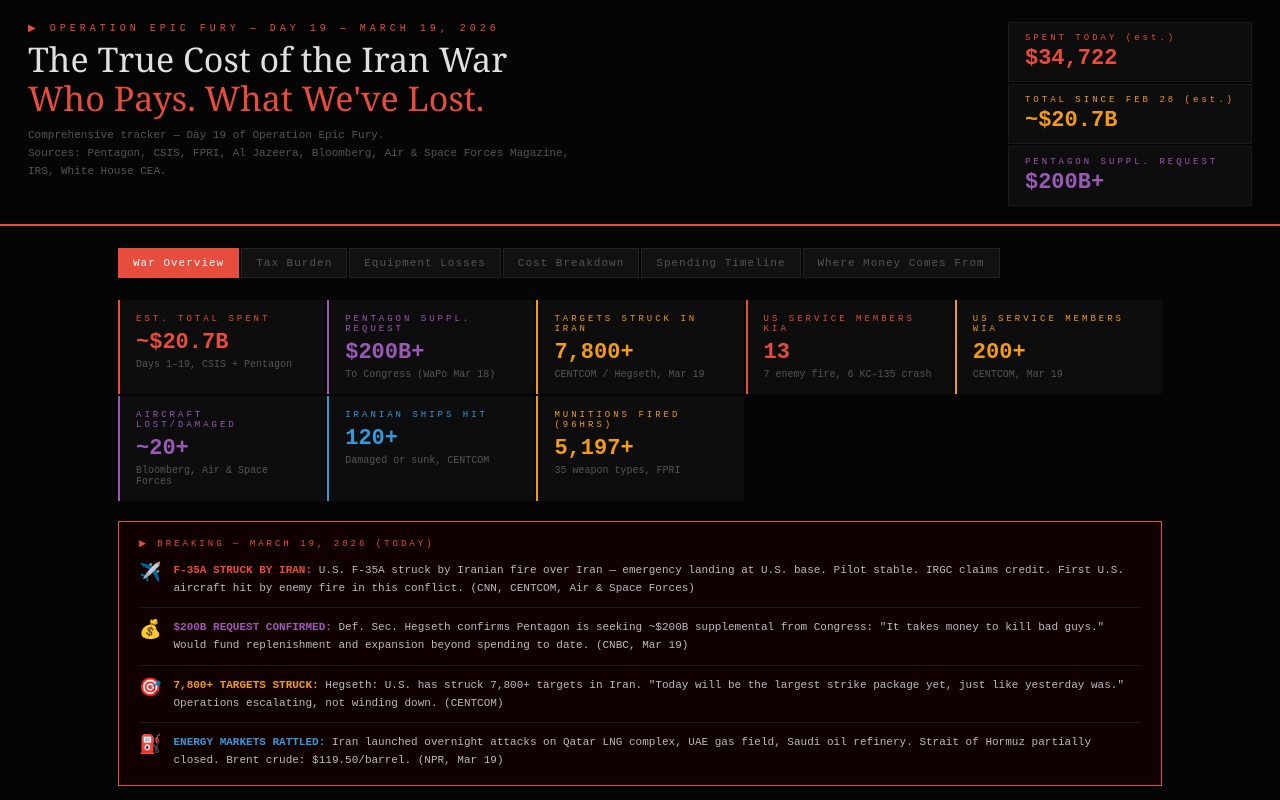
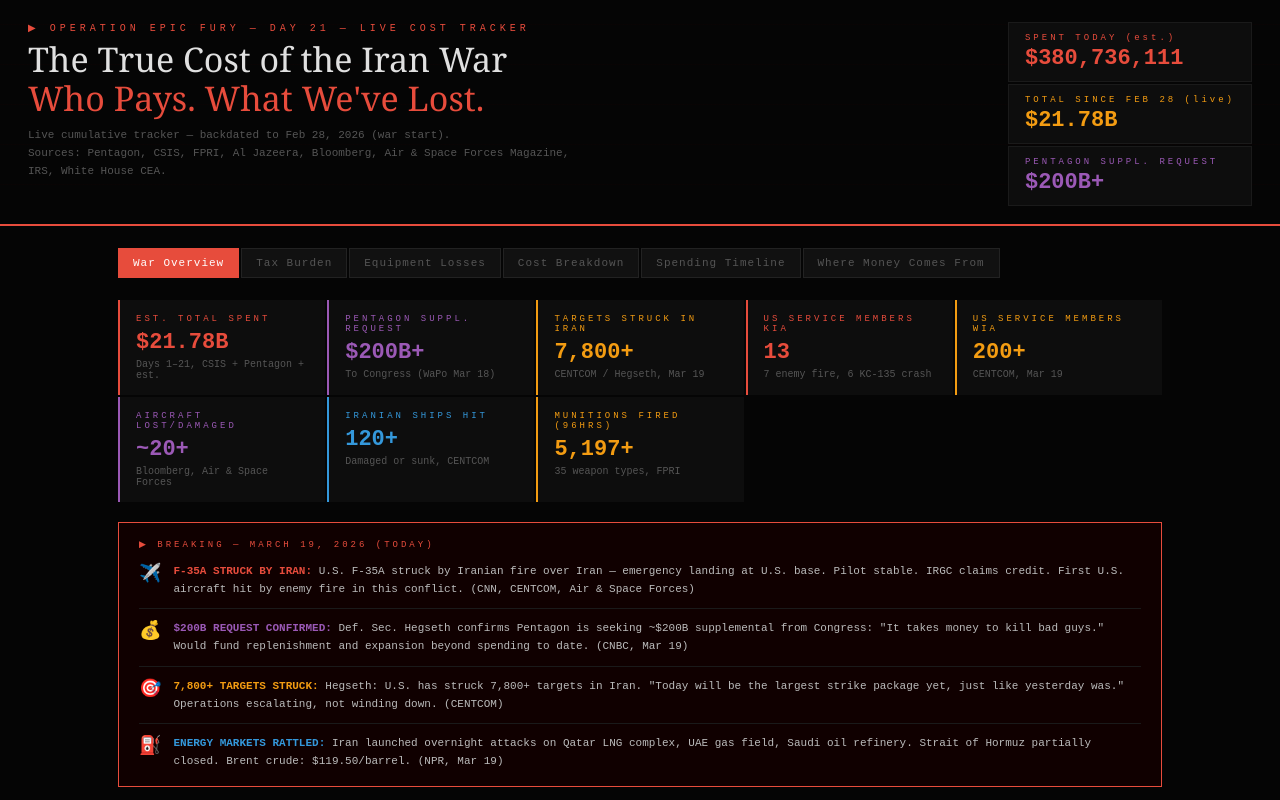
Before and after one commit to Ken-Legacy/iran-war-cost-tracker, a plain HTML site: page index.html in a window 1280 px wide. Shown: the top 800 px of the page. Drawn offline with nearby package versions, Linux system fonts and the light colour scheme.

Commit message:
Add files via upload
Added real time est. daily tracker which resets at midnight UTC

```diff
--- a/index.html
+++ b/index.html
@@ -118,13 +118,13 @@
 <div id="header">
   <div id="header-inner">
     <div>
-      <div class="label-sm">▶ Operation Epic Fury — Day 19 — March 19, 2026</div>
+      <div class="label-sm" id="header-day-label">▶ Operation Epic Fury — Live Cost Tracker</div>
       <h1 style="font-size:clamp(18px,3.5vw,34px)">
         The True Cost of the Iran War<br>
         <span style="color:#e74c3c">Who Pays. What We've Lost.</span>
       </h1>
       <div class="subtitle">
-        Comprehensive tracker — Day 19 of Operation Epic Fury.<br>
+        Live cumulative tracker — backdated to Feb 28, 2026 (war start).<br>
         Sources: Pentagon, CSIS, FPRI, Al Jazeera, Bloomberg, Air &amp; Space Forces Magazine, IRS, White House CEA.
       </div>
     </div>
@@ -134,8 +134,8 @@
         <div class="ticker-val" style="color:#e74c3c" id="ticker-today">$0</div>
       </div>
       <div class="ticker-box">
-        <div class="ticker-label" style="color:#f39c12">TOTAL SINCE FEB 28 (est.)</div>
-        <div class="ticker-val" style="color:#f39c12">~$20.7B</div>
+        <div class="ticker-label" style="color:#f39c12">TOTAL SINCE FEB 28 (live)</div>
+        <div class="ticker-val" style="color:#f39c12" id="ticker-total">calculating...</div>
       </div>
       <div class="ticker-box">
         <div class="ticker-label" style="color:#9b59b6">PENTAGON SUPPL. REQUEST</div>
@@ -159,7 +159,7 @@
   <!-- ═══ OVERVIEW ═══ -->
   <div id="tab-overview" class="tab-panel active">
     <div class="grid-auto">
-      <div class="card" style="border-left:2px solid #e74c3c"><div class="card-stat-label" style="color:#e74c3c">EST. TOTAL SPENT</div><div class="card-stat-val" style="color:#e74c3c">~$20.7B</div><div class="card-stat-sub">Days 1–19, CSIS + Pentagon</div></div>
+      <div class="card" style="border-left:2px solid #e74c3c"><div class="card-stat-label" style="color:#e74c3c">EST. TOTAL SPENT</div><div class="card-stat-val" style="color:#e74c3c" id="overview-total">calculating...</div><div class="card-stat-sub" id="overview-day">Days 1–19, CSIS + Pentagon</div></div>
       <div class="card" style="border-left:2px solid #9b59b6"><div class="card-stat-label" style="color:#9b59b6">PENTAGON SUPPL. REQUEST</div><div class="card-stat-val" style="color:#9b59b6">$200B+</div><div class="card-stat-sub">To Congress (WaPo Mar 18)</div></div>
       <div class="card" style="border-left:2px solid #f39c12"><div class="card-stat-label" style="color:#f39c12">TARGETS STRUCK IN IRAN</div><div class="card-stat-val" style="color:#f39c12">7,800+</div><div class="card-stat-sub">CENTCOM / Hegseth, Mar 19</div></div>
       <div class="card" style="border-left:2px solid #e74c3c"><div class="card-stat-label" style="color:#e74c3c">US SERVICE MEMBERS KIA</div><div class="card-stat-val" style="color:#e74c3c">13</div><div class="card-stat-sub">7 enemy fire, 6 KC-135 crash</div></div>
@@ -357,7 +357,7 @@
   </div>
 
   <div id="sources">
-    SOURCES (March 19, 2026): Pentagon briefing to Senate (~Mar 10) $11.3B Day 6 · CSIS (Cancian &amp; Park, Mar 12) $16.5B Day 12 · WaPo (Mar 18) $200B Pentagon supplemental request · NEC Dir. Kevin Hassett CBS News (Mar 15) $12B direct ops · FPRI (Mar 17) 5,197 munitions/96hrs · Air &amp; Space Forces Magazine (Mar 19) F-35 hit, aircraft losses · Bloomberg (Mar 19) 16 aircraft lost/damaged · CNN (Mar 19) F-35 emergency landing · CNBC (Mar 19) Hegseth $200B confirmation · NPR (Mar 19) Iran attacks on Gulf energy infrastructure · White House CEA 2021 (top 400 families 8.2% effective rate) · ProPublica Secret IRS Files 2021 · IRS SOI 2024 · SSA SS cap $168,600 · Tax Policy Center 2024 · CBO Feb 2026 debt projections · Penn Wharton Budget Model · Brown University Costs of War Project. All figures from public sources. Educational illustration only.
+    LIVE COST MODEL: Piecewise daily rate model backdated to Feb 28, 2026 00:00 UTC. Phase rates — Days 0–1: $2.8B/day (WaPo: $5.6B in first 48hrs); Days 2–5: $1.425B/day (interpolated to $11.3B at Day 6); Days 6–11: $883M/day (interpolated to $16.5B at Day 12); Days 12+: $600M/day (CSIS post-transition estimate). All figures update in real time from your device clock. No server required. | Pentagon briefing to Senate (~Mar 10) $11.3B Day 6 · CSIS (Cancian &amp; Park, Mar 12) $16.5B Day 12 · WaPo (Mar 18) $200B Pentagon supplemental request · NEC Dir. Kevin Hassett CBS News (Mar 15) $12B direct ops · FPRI (Mar 17) 5,197 munitions/96hrs · Air &amp; Space Forces Magazine (Mar 19) F-35 hit, aircraft losses · Bloomberg (Mar 19) 16 aircraft lost/damaged · CNN (Mar 19) F-35 emergency landing · CNBC (Mar 19) Hegseth $200B confirmation · NPR (Mar 19) Iran attacks on Gulf energy infrastructure · White House CEA 2021 (top 400 families 8.2% effective rate) · ProPublica Secret IRS Files 2021 · IRS SOI 2024 · SSA SS cap $168,600 · Tax Policy Center 2024 · CBO Feb 2026 debt projections · Penn Wharton Budget Model · Brown University Costs of War Project. All figures from public sources. Educational illustration only.
   </div>
 </div>
 
@@ -365,9 +365,72 @@
 // ═══════════════════════════════════════════════════════
 // DATA
 // ═══════════════════════════════════════════════════════
-const SPEND_TOTAL = 20700000000;
-const DAILY_NOW   = 600000000;
-const US_POP      = 350000000;
+const US_POP = 350000000;
+
+// ─── PIECEWISE COST MODEL ────────────────────────────────────────────────────
+// Confirmed cost anchors from Pentagon / CSIS / FPRI sources.
+// Each phase has a start day (inclusive) and a daily rate in USD.
+// Day 0 = Feb 28, 2026 00:00:00 UTC (war start).
+// Phase rates:
+//   Days 0–1  : $2,800,000,000/day  (first 48hrs munitions surge, WaPo)
+//   Days 2–5  : $1,425,000,000/day  (interpolated to reach $11.3B at Day 6)
+//   Days 6–11 : $883,333,333/day    (interpolated to reach $16.5B at Day 12, CSIS)
+//   Days 12+  : $600,000,000/day    (post-transition, CSIS — shift to cheaper munitions)
+// Validation checkpoints:
+//   End of Day 1  → $2.8B   (WaPo: $5.6B in 48hrs; $2.8B/day)
+//   End of Day 5  → $11.3B  (Pentagon Senate briefing Day 6 cumulative)
+//   End of Day 11 → $16.5B  (CSIS Day 12 cumulative)
+// ─────────────────────────────────────────────────────────────────────────────
+const WAR_START_UTC = Date.UTC(2026, 1, 28, 0, 0, 0); // Feb 28 2026 00:00 UTC
+
+const PHASES = [
+  { startDay: 0,  rate: 2_800_000_000 },   // Days 0–1
+  { startDay: 2,  rate: 1_425_000_000 },   // Days 2–5
+  { startDay: 6,  rate:   883_333_333 },   // Days 6–11
+  { startDay: 12, rate:   600_000_000 },   // Days 12+
+];
+
+// Returns cumulative cost in dollars for a given elapsed time in fractional days
+function computeCumulativeCost(fractionalDays) {
+  if (fractionalDays <= 0) return 0;
+  let total = 0;
+  for (let i = 0; i < PHASES.length; i++) {
+    const phaseStart = PHASES[i].startDay;
+    const phaseEnd   = (i + 1 < PHASES.length) ? PHASES[i + 1].startDay : Infinity;
+    const rate       = PHASES[i].rate;
+    if (fractionalDays <= phaseStart) break;
+    const daysInPhase = Math.min(fractionalDays, phaseEnd) - phaseStart;
+    total += daysInPhase * rate;
+  }
+  return total;
+}
+
+// Returns the instantaneous daily rate for a given elapsed day number
+function rateAtDay(day) {
+  let rate = PHASES[0].rate;
+  for (const p of PHASES) {
+    if (day >= p.startDay) rate = p.rate;
+  }
+  return rate;
+}
+
+// Compute live values from system clock
+function getLiveStats() {
+  const nowMs       = Date.now();
+  const elapsedMs   = nowMs - WAR_START_UTC;
+  const elapsedDays = elapsedMs / 86400000;
+  const dayNumber   = Math.floor(elapsedDays) + 1;
+  const totalSpent  = computeCumulativeCost(elapsedDays);
+  const currentRate = rateAtDay(Math.floor(elapsedDays));
+  // How far through today (fraction of day elapsed since midnight UTC)
+  const todayFrac   = elapsedDays - Math.floor(elapsedDays);
+  const spentToday  = currentRate * todayFrac;
+  return { elapsedDays, dayNumber, totalSpent, currentRate, spentToday };
+}
+
+// Initial snapshot for burden model — updates every tick
+let SPEND_TOTAL = getLiveStats().totalSpent;
+const DAILY_NOW = 600_000_000; // kept for legacy ref; use rateAtDay() for accuracy
 
 const BRACKETS = [
   { label:"Bottom 10%", short:"Bot 10%", pctPop:10, avgIncome:13000,  effRate:0.082, avoid:0.000, payroll:0.0765, incTax:0.02 },
@@ -472,7 +535,7 @@ function computeBurden(totalCost) {
   });
 }
 
-const burdenData = computeBurden(SPEND_TOTAL);
+let burdenData = computeBurden(getLiveStats().totalSpent);
 
 // ═══════════════════════════════════════════════════════
 // FORMAT HELPERS
@@ -494,13 +557,44 @@ function fmtPct2(n) {
 }
 
 // ═══════════════════════════════════════════════════════
-// LIVE TICKER
+// LIVE TICKER — piecewise cumulative, backdated to Feb 28
 // ═══════════════════════════════════════════════════════
-let tickerVal = 0;
-setInterval(() => {
-  tickerVal = Math.min(tickerVal + DAILY_NOW / 86400, DAILY_NOW);
-  document.getElementById("ticker-today").textContent = "$" + Math.floor(tickerVal).toLocaleString();
-}, 1000);
+function updateTickers() {
+  const { dayNumber, totalSpent, spentToday } = getLiveStats();
+
+  // Header day label
+  const headerLabel = document.getElementById("header-day-label");
+  if (headerLabel) headerLabel.textContent = `▶ Operation Epic Fury — Day ${dayNumber} — Live Cost Tracker`;
+
+  // Today's spend ticker
+  const todayEl = document.getElementById("ticker-today");
+  if (todayEl) todayEl.textContent = "$" + Math.floor(spentToday).toLocaleString();
+
+  // Cumulative total ticker
+  const totalEl = document.getElementById("ticker-total");
+  if (totalEl) totalEl.textContent = fmtMoneyLong(totalSpent);
+
+  // Overview stat card (dynamic total)
+  const overviewTotal = document.getElementById("overview-total");
+  if (overviewTotal) overviewTotal.textContent = fmtMoneyLong(totalSpent);
+
+  // Day counter in overview card
+  const overviewDay = document.getElementById("overview-day");
+  if (overviewDay) overviewDay.textContent = `Days 1–${dayNumber}, CSIS + Pentagon + est.`;
+}
+
+// Format with full precision for large numbers
+function fmtMoneyLong(n) {
+  if (!n || n === 0) return "$0";
+  if (n >= 1e12) return "$" + (n/1e12).toFixed(3) + "T";
+  if (n >= 1e9)  return "$" + (n/1e9).toFixed(2) + "B";
+  if (n >= 1e6)  return "$" + (n/1e6).toFixed(1) + "M";
+  return "$" + Math.floor(n).toLocaleString();
+}
+
+// Run immediately and then every second
+updateTickers();
+setInterval(updateTickers, 1000);
 
 // ═══════════════════════════════════════════════════════
 // TAB SWITCHING
```
